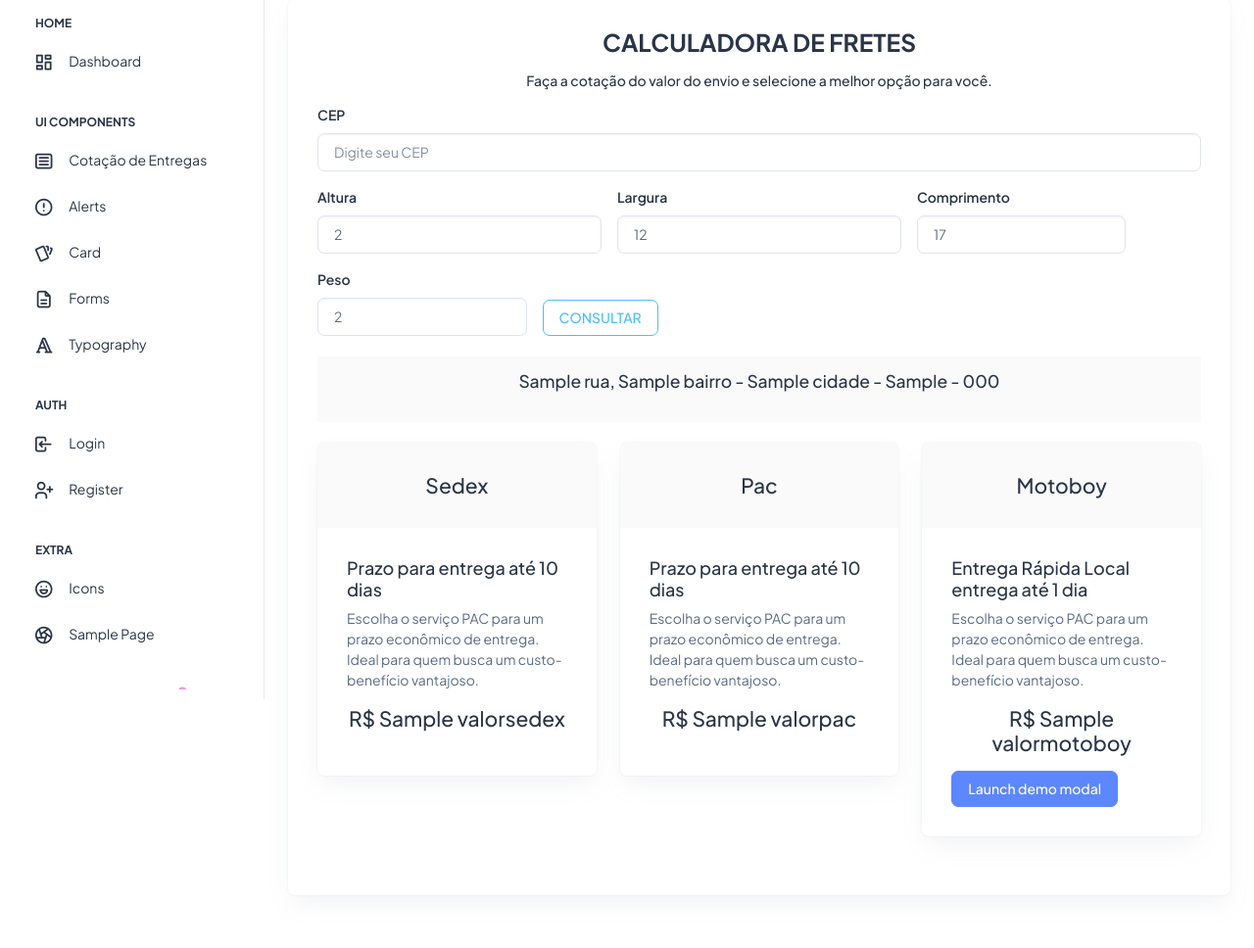
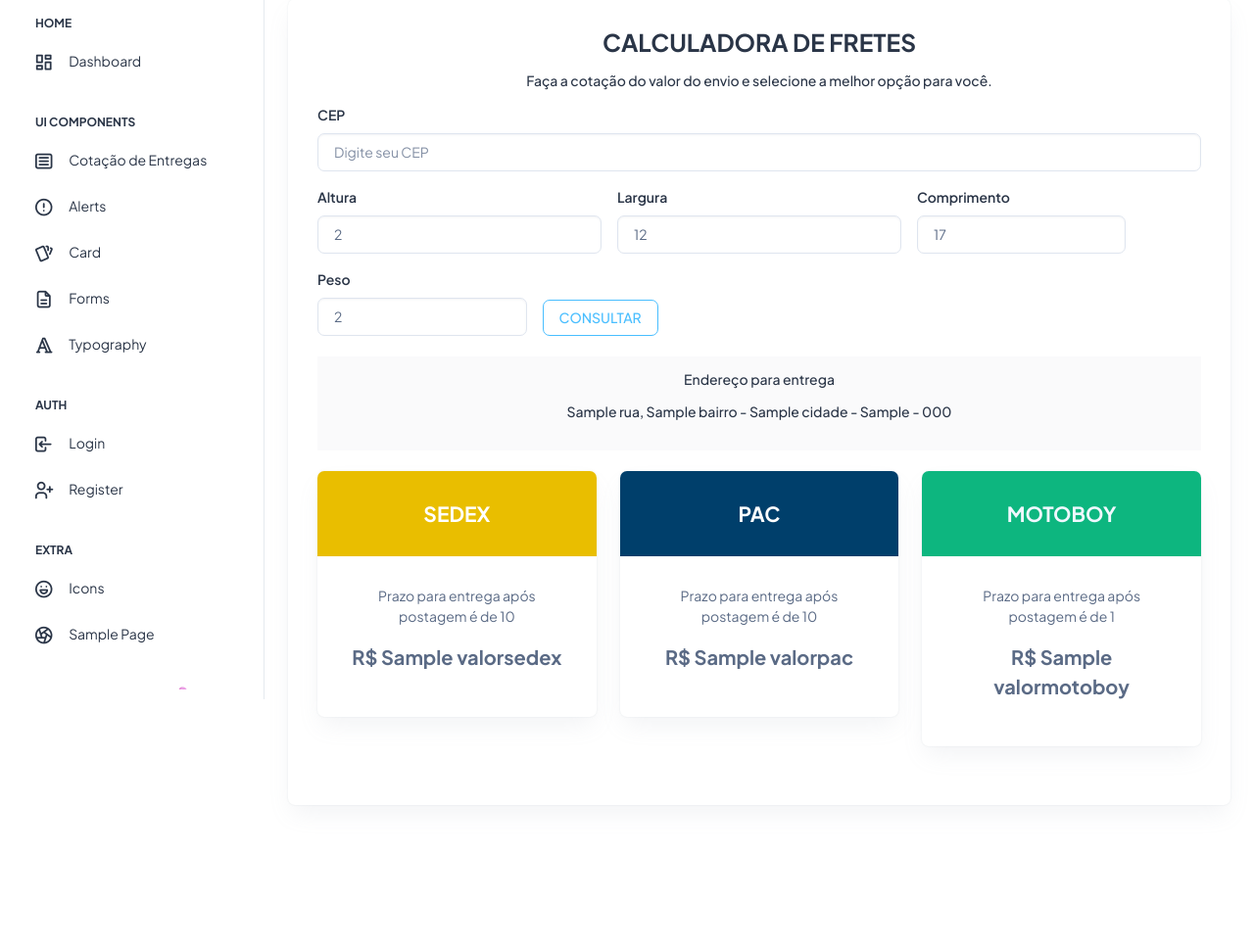
Before and after one commit to Brunobh51/sistema, a Django app: template app_CotacaoEntregas/templates/app_CotacaoEntregas/cotacao.html in a window 1280 px wide. Shown: the part 86-1054 px from the top of the page at 98% size. After the commit the page ends 909 px from the top, so only its background shows below. Run offline with Django 4.2, Linux system fonts and the light colour scheme; the template is opened without the code that fills it: most values are stand-ins (such as "Sample title", 1, 10 or a date in 2020); some libraries are stand-ins or nearby versions.

Commit message:
alterecoes aprovadas

```diff
--- a/app_CotacaoEntregas/templates/app_CotacaoEntregas/cotacao.html
+++ b/app_CotacaoEntregas/templates/app_CotacaoEntregas/cotacao.html
@@ -51,9 +51,10 @@
 <br>
 <div class="card-header">
     <div class="text-center">
-        <h5>
+        <h6>
+            <p>Endereço para entrega</p>
             <p>{{ rua }}, {{ bairro }} - {{ cidade }} - {{ uf }} - {{ cep }}</p>
-        </h5>
+        </h6>
     </div>
 </div>
 <br>
@@ -71,19 +72,16 @@
     <div class="col-md-4">
 
         <div class="card">
-            <!--<img src="{URL_DA_IMAGEM_SEDEX}" class="card-img-top" alt="Imagem SEDEX"> -->
-            <div class="card-header">
-                <p class="text-center">
-                <h4 class="text-center">Sedex</h4>
+            <div class="card-header custom-card-header">
+                <p>
+                <h4 class="text-center custom-card-header">SEDEX</h4>
                 </p>
             </div>
             <div class="card-body">
-                <h5 class="card-title">Prazo para entrega até {{ temposedex }} dias</h5>
-                <p class="card-text">Escolha o serviço PAC para um prazo econômico de entrega. Ideal para quem busca um
-                    custo-benefício vantajoso.</p>
-                <h4>
-                    <p class="text-center">R$ {{ valorsedex }}</p>
-                </h4>
+                <p class="card-text text-center">Prazo para entrega após postagem é de {{ temposedex }}</p>
+
+                <p class="text-center custom-texto-valor">R$ {{ valorsedex }}</p>
+
             </div>
         </div>
     </div>
@@ -92,18 +90,17 @@
 
         <div class="card">
             <!--<img src="{URL_DA_IMAGEM_PAC}" class="card-img-top" alt="Imagem PAC">-->
-            <div class="card-header">
-                <p class="text-center">
-                <h4 class="text-center">Pac</h4>
+            <div class="card-header custom-card-header-pac">
+                <p>
+                <h4 class="text-center custom-card-header-pac">PAC</h4>
                 </p>
             </div>
             <div class="card-body">
-                <h5 class="card-title">Prazo para entrega até {{ tempopac }} dias</h5>
-                <p class="card-text">Escolha o serviço PAC para um prazo econômico de entrega. Ideal para quem busca um
-                    custo-benefício vantajoso.</p>
-                <h4>
-                    <p class="text-center">R$ {{ valorpac }}</p>
-                </h4>
+                <p class="card-text text-center">Prazo para entrega após postagem é de {{ tempopac }}</p>
+
+
+                <p class="text-center custom-texto-valor">R$ {{ valorpac }}</p>
+
             </div>
         </div>
     </div>
@@ -112,50 +109,15 @@
 
         <div class="card">
             <!--    <img src="{URL_DA_IMAGEM_MOTOBOY}" class="card-img-top" alt="Imagem Motoboy">-->
-            <div class="card-header">
+            <div class="card-header custom-card-header-motoboy">
                 <p>
-                <h4 class="text-center">Motoboy</h4>
+                <h4 class="text-center custom-card-header-motoboy">MOTOBOY</h4>
                 </p>
             </div>
             <div class="card-body">
-                <h5 class="card-title">Entrega Rápida Local entrega até 1 dia</h5>
-                <p class="card-text">Escolha o serviço PAC para um prazo econômico de entrega. Ideal para quem busca um
-                    custo-benefício vantajoso.</p>
-                <h4>
-                    <p class="text-center">R$ {{ valormotoboy }}</p>
-                </h4>
+                <p class="card-text text-center">Prazo para entrega após postagem é de 1</p>
 
-                <!-- Button trigger modal -->
-                <button type="button" class="btn btn-primary" data-bs-toggle="modal" data-bs-target="#exampleModal">
-                    Launch demo modal
-                </button>
-
-                <!-- Modal -->
-                <div class="modal fade" id="exampleModal" tabindex="-1" aria-labelledby="exampleModalLabel"
-                    aria-hidden="true">
-                    <div class="modal-dialog">
-                        <div class="modal-content">
-                            <div class="modal-header">
-                                <h5 class="modal-title" id="exampleModalLabel">Modal title</h5>
-                                <button type="button" class="btn-close" data-bs-dismiss="modal"
-                                    aria-label="Close"></button>
-                            </div>
-                            <form id="modalForm" action="/seu-endpoint-de-salvamento" method="post">
-                                <div class="modal-body">
-                                    <!-- Conteudo Modal -->
-                                    <!-- Seus campos aqui -->
-                                </div>
-                                <div class="modal-footer">
-                                    <button type="button" class="btn btn-secondary"
-                                        data-bs-dismiss="modal">Close</button>
-                                    <button type="submit" class="btn btn-primary">Save changes</button>
-                                </div>
-                            </form>
-                        </div>
-                    </div>
-                </div>
-
-
+                <p class="text-center custom-texto-valor">R$ {{ valormotoboy }}</p>
 
             </div>
         </div>
--- a/templates/html/base.html
+++ b/templates/html/base.html
@@ -8,6 +8,8 @@
   <title>Loja Bibelô</title>
   <link rel="shortcut icon" type="image/png" href="{% static 'assets/images/logos/favicon.png' %}" />
   <link rel="stylesheet" href="{% static 'assets/css/styles.min.css' %}" />
+  <link rel="stylesheet" type="text/css" href="{% static 'assets/css/meucs.css' %}">
+
 </head>
 
 <body>
--- /dev/null
+++ b/templates/static/assets/css/meucs.css
@@ -0,0 +1,26 @@
+.custom-card-header {
+    background-color: rgb(233, 190, 0);
+    /* Cor de fundo desejada */
+    color: rgb(255, 255, 255);
+    font-weight: bold;
+    /* Cor do texto no cabeçalho */
+    /* Outros estilos de formatação do cabeçalho */
+}
+
+.custom-card-header-pac {
+    background-color: #003f6b;
+    color: rgb(255, 255, 255);
+    font-weight: bold;
+}
+
+.custom-card-header-motoboy {
+    background-color: rgb(13, 182, 127);
+    color: aliceblue;
+    font-weight: bold;
+}
+
+.custom-texto-valor {
+    font-size: 20px;
+    font-weight: bolder;
+
+}
```
Also changed, not shown: templates/html/dashboard.html (line endings or trailing spaces).
